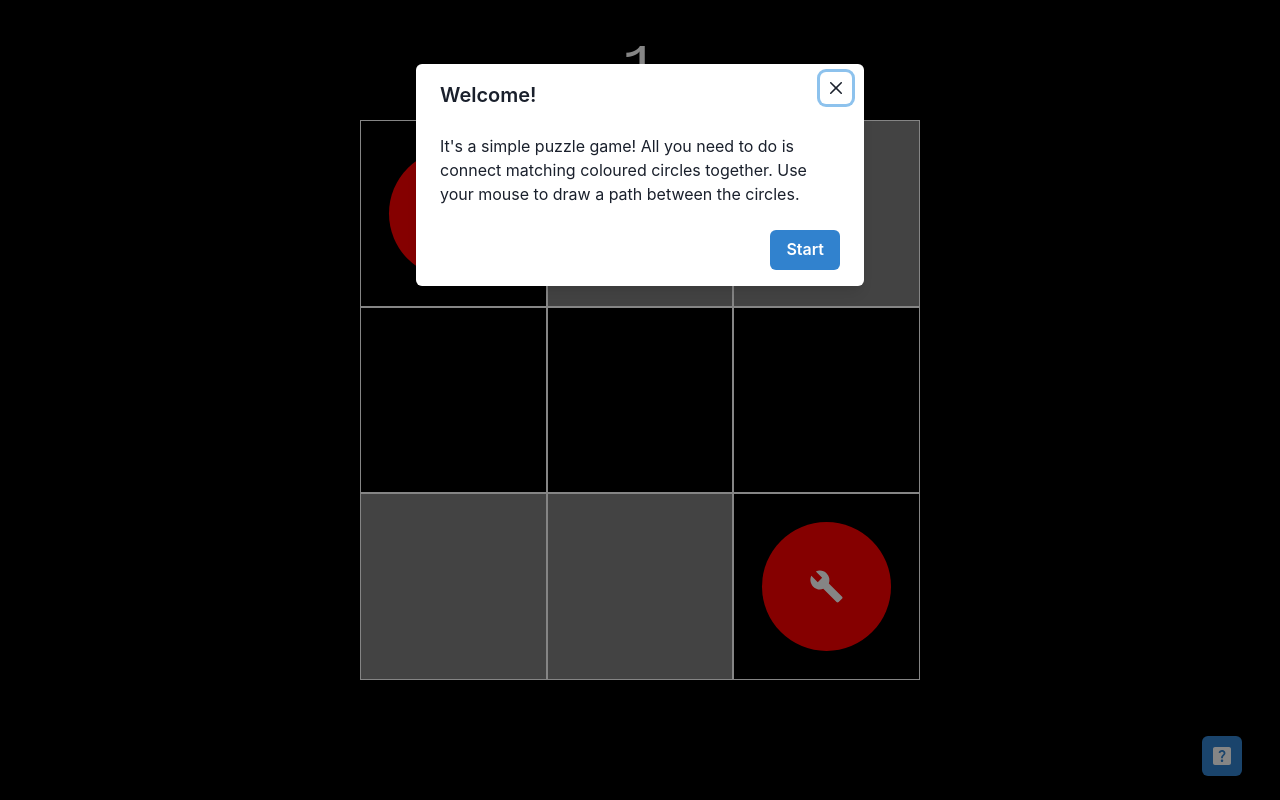
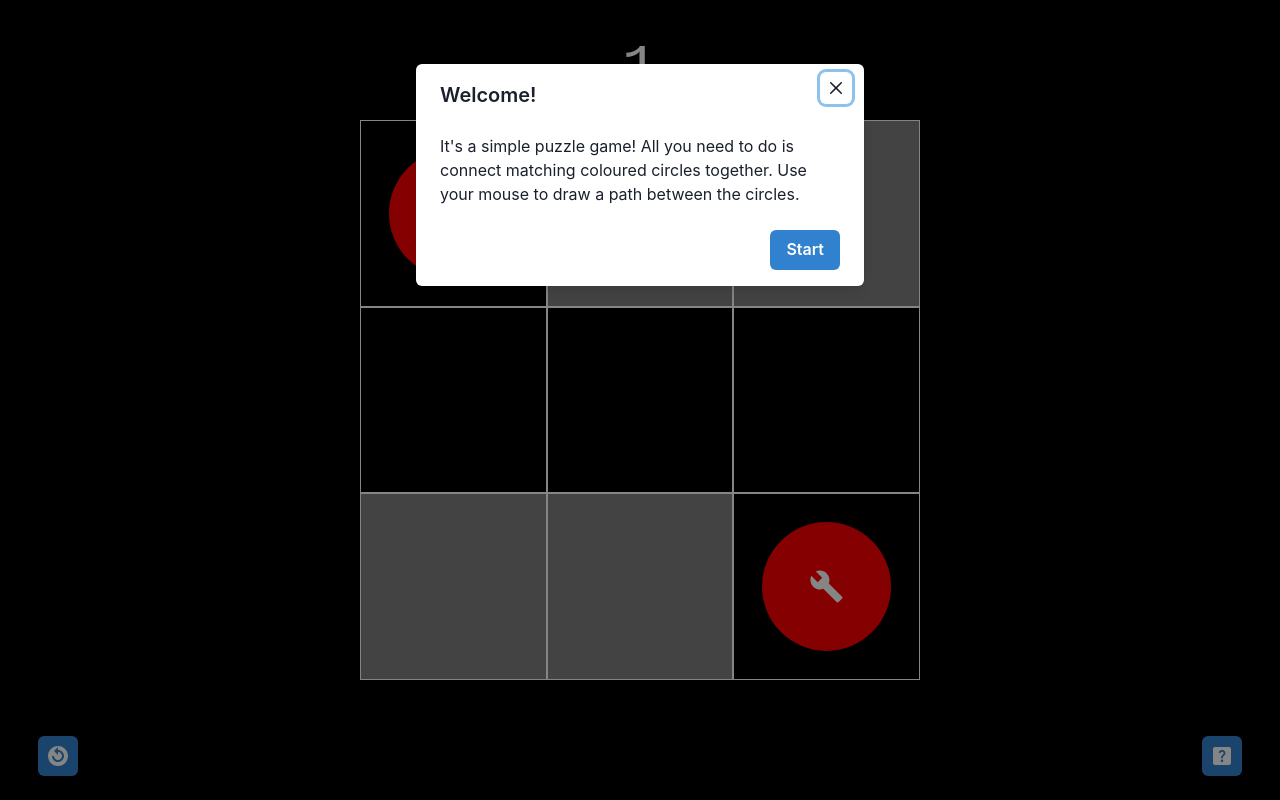
Before and after one commit to James-WS-McCullough/color-connect, a React (Create React App) app: page / in a window 1280 px wide. Built offline with nearby package versions, Linux system fonts and the light colour scheme.

Commit message:
stability improvement

```diff
--- a/src/App.tsx
+++ b/src/App.tsx
@@ -3,6 +3,7 @@ import "./App.css";
 import Grid from "./components/Grid";
 import { Box, IconButton, Text, VStack, useDisclosure } from "@chakra-ui/react";
 import HelpCenterIcon from "@mui/icons-material/HelpCenter";
+import ReplayCircleFilledIcon from "@mui/icons-material/ReplayCircleFilled";
 import { generatePuzzle } from "./utils/generatePuzzle";
 import {
   ColourPoint,
@@ -163,7 +164,7 @@ function App() {
       unlockedStageTypes,
       setUnlockedStageTypes,
       triggerPopup,
-      levelNumber,
+      levelNumber: 100,
       setLevelNumber,
     });
   };
@@ -255,6 +256,33 @@ function App() {
         right="3%"
         onClick={onHelpModalOpen}
       />
+      <IconButton
+        aria-label="Restart"
+        colorScheme="blue"
+        icon={<ReplayCircleFilledIcon />}
+        position="absolute" //Bottom left
+        bottom="3%"
+        left="3%"
+        onClick={() => {
+          onNewPuzzle({
+            setPath,
+            setCompletedPaths,
+            setNumberOfConnectedColors,
+            level,
+            size,
+            colourCount,
+            setLevel,
+            setSize,
+            setColourCount,
+            setPuzzle,
+            unlockedStageTypes,
+            setUnlockedStageTypes,
+            triggerPopup,
+            levelNumber,
+            setLevelNumber,
+          });
+        }}
+      />
     </VStack>
   );
 }
--- a/src/utils/generatePuzzle.ts
+++ b/src/utils/generatePuzzle.ts
@@ -1,3 +1,4 @@
+import { dir } from "console";
 import {
   ColourPoint,
   Grid,
@@ -133,6 +134,7 @@ function generateOnePuzzle(
         }
       }
     }
+
     const tile =
       possibleTiles[Math.floor(Math.random() * possibleTiles.length)];
     specialTiles.push({
@@ -248,6 +250,7 @@ function generateOnePuzzle(
       lockTiles.push(lockableTiles[index]);
       lockableTiles.splice(index, 1);
     }
+    if (lockTiles.length > 0)
       specialTiles.push(
         ...lockTiles.map(({ x, y }) => ({ x, y, tileType: "lock" }))
       );
@@ -281,6 +284,7 @@ function generateOnePuzzle(
       colourTiles.push(colourableTiles[index]);
       colourableTiles.splice(index, 1);
     }
+    if (colourTiles.length > 0)
       specialTiles.push(
         ...colourTiles.map(({ x, y }) => ({
           x,
@@ -334,14 +338,17 @@ function generateOnePuzzle(
       Math.min(Math.floor(Math.random() * 4 + 1), directionableTiles.length),
       1
     );
+
     const directionTiles = [] as (Point & { tileType: string })[];
     for (let i = 0; i < numTiles; i++) {
       const index = Math.floor(Math.random() * directionableTiles.length);
       directionTiles.push(directionableTiles[index]);
       directionableTiles.splice(index, 1);
     }
+
     // Tile type to horizontal or vertical depending on the direction
 
+    if (directionTiles.length > 0)
       specialTiles.push(
         ...directionTiles.map(({ x, y, tileType }) => ({
           x,
@@ -418,6 +425,7 @@ function generateOnePuzzle(
       }
     }
 
+    if (arrowTiles.length > 0)
       specialTiles.push(
         ...arrowTiles.map(({ x, y, tileType }) => ({ x, y, tileType }))
       );
```
Lines whose indentation alone changed are shown as unchanged.
